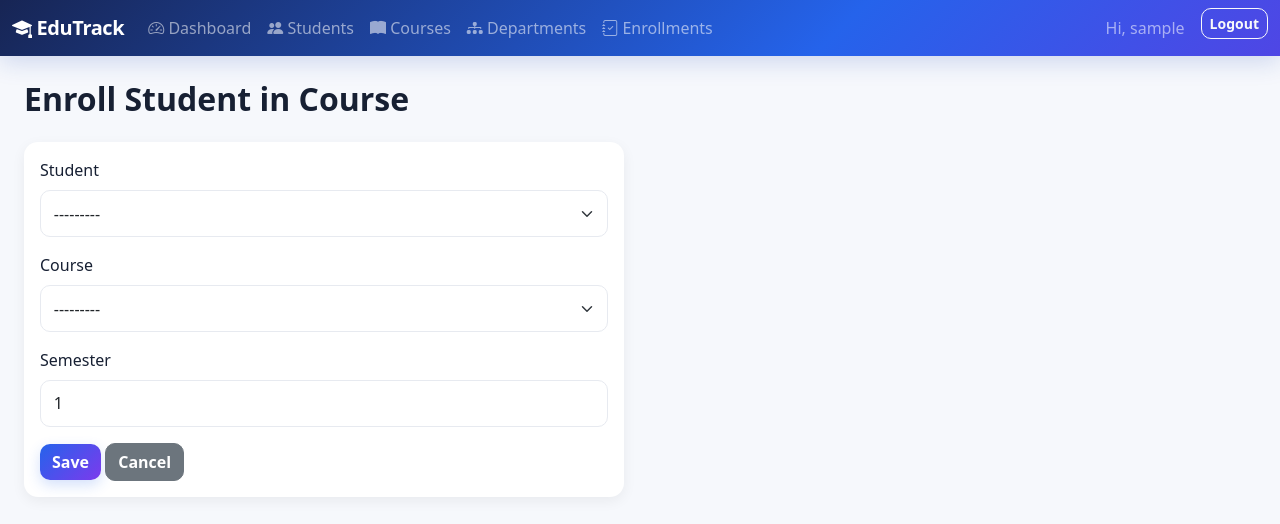
After one commit to iiamhannan/edutrack-django, a Django app: page /enrollments/add/ in a window 1280 px wide. The commit adds this page. Shown: the top 524 px of the page. Run offline with Django 5.2, Linux system fonts and the light colour scheme; the visitor is signed in with stand-in values (Sample User, id 1); data that the repository does not hold is empty.

Commit message:
Add course enrollment system

```diff
--- a/core/forms.py
+++ b/core/forms.py
@@ -1,5 +1,5 @@
 from django import forms
-from .models import Course, Department, Student
+from .models import Course, Department, Student, Enrollment
 
 
 class CourseForm(forms.ModelForm):
@@ -35,3 +35,14 @@ class StudentForm(forms.ModelForm):
             "semester": forms.NumberInput(attrs={"class": "form-control"}),
             "status": forms.Select(attrs={"class": "form-select"}),
         }
+
+
+class EnrollmentForm(forms.ModelForm):
+    class Meta:
+        model = Enrollment
+        fields = ["student", "course", "semester"]
+        widgets = {
+            "student": forms.Select(attrs={"class": "form-select"}),
+            "course": forms.Select(attrs={"class": "form-select"}),
+            "semester": forms.NumberInput(attrs={"class": "form-control"}),
+        }
--- a/core/models.py
+++ b/core/models.py
@@ -47,6 +47,7 @@ class Student(models.Model):
     semester = models.PositiveSmallIntegerField(default=1)
     status = models.CharField(max_length=15, choices=STATUS_CHOICES, default="active")
     enrollment_date = models.DateField(auto_now_add=True)
+    courses = models.ManyToManyField(Course, through="Enrollment", related_name="students")
 
     class Meta:
         ordering = ["roll_no"]
@@ -60,3 +61,17 @@ class Student(models.Model):
 
     def get_absolute_url(self):
         return reverse("core:student-detail", args=[self.pk])
+
+
+class Enrollment(models.Model):
+    student = models.ForeignKey(Student, on_delete=models.CASCADE, related_name="enrollments")
+    course = models.ForeignKey(Course, on_delete=models.CASCADE, related_name="enrollments")
+    semester = models.PositiveSmallIntegerField(default=1)
+    date_enrolled = models.DateField(auto_now_add=True)
+
+    class Meta:
+        unique_together = ("student", "course", "semester")
+        ordering = ["-date_enrolled"]
+
+    def __str__(self):
+        return f"{self.student.roll_no} -> {self.course.code}"
--- /dev/null
+++ b/core/templates/core/enrollment_form.html
@@ -0,0 +1,19 @@
+{% extends "base.html" %}
+{% block title %}Enroll Student | EduTrack{% endblock %}
+{% block content %}
+<h2 class="fw-bold mb-4">Enroll Student in Course</h2>
+<div class="table-card" style="max-width: 600px;">
+  <form method="post">
+    {% csrf_token %}
+    {% for field in form %}
+    <div class="mb-3">
+      <label class="form-label">{{ field.label }}</label>
+      {{ field }}
+      {% if field.errors %}<div class="text-danger small">{{ field.errors }}</div>{% endif %}
+    </div>
+    {% endfor %}
+    <button type="submit" class="btn btn-primary">Save</button>
+    <a href="{% url 'core:enrollment-list' %}" class="btn btn-secondary">Cancel</a>
+  </form>
+</div>
+{% endblock %}
--- a/core/urls.py
+++ b/core/urls.py
@@ -13,6 +13,11 @@ urlpatterns = [
     path("students/<int:pk>/edit/", views.StudentUpdateView.as_view(), name="student-edit"),
     path("students/<int:pk>/delete/", views.StudentDeleteView.as_view(), name="student-delete"),
 
+    # Enrollments
+    path("enrollments/", views.EnrollmentListView.as_view(), name="enrollment-list"),
+    path("enrollments/add/", views.EnrollmentCreateView.as_view(), name="enrollment-add"),
+    path("enrollments/<int:pk>/delete/", views.EnrollmentDeleteView.as_view(), name="enrollment-delete"),
+
     # Courses
     path("courses/", views.CourseListView.as_view(), name="course-list"),
     path("courses/add/", views.CourseCreateView.as_view(), name="course-add"),
--- a/core/views.py
+++ b/core/views.py
@@ -2,9 +2,9 @@ from django.contrib.auth.mixins import LoginRequiredMixin
 from django.urls import reverse_lazy
 from django.views.generic import ListView, CreateView, UpdateView, DeleteView
 
-from .models import Course, Department, Student
+from .models import Course, Department, Student, Enrollment
 from django.views.generic import DetailView
-from .forms import CourseForm, DepartmentForm, StudentForm
+from .forms import CourseForm, DepartmentForm, StudentForm, EnrollmentForm
 
 
 # ---------- Dashboard (placeholder — grows in later commits) ----------
@@ -21,6 +21,7 @@ class HomeView(LoginRequiredMixin, ListView):
         ctx["student_count"] = Student.objects.count()
         ctx["course_count"] = Course.objects.count()
         ctx["department_count"] = Department.objects.count()
+        ctx["enrollment_count"] = Enrollment.objects.count()
         return ctx
 
 
@@ -121,3 +122,27 @@ class StudentDeleteView(LoginRequiredMixin, DeleteView):
     model = Student
     template_name = "core/confirm_delete.html"
     success_url = reverse_lazy("core:student-list")
+
+
+# ---------- Enrollment CRUD ----------
+class EnrollmentListView(LoginRequiredMixin, ListView):
+    model = Enrollment
+    template_name = "core/enrollment_list.html"
+    context_object_name = "enrollments"
+    paginate_by = 15
+
+    def get_queryset(self):
+        return super().get_queryset().select_related("student", "course")
+
+
+class EnrollmentCreateView(LoginRequiredMixin, CreateView):
+    model = Enrollment
+    form_class = EnrollmentForm
+    template_name = "core/enrollment_form.html"
+    success_url = reverse_lazy("core:enrollment-list")
+
+
+class EnrollmentDeleteView(LoginRequiredMixin, DeleteView):
+    model = Enrollment
+    template_name = "core/confirm_delete.html"
+    success_url = reverse_lazy("core:enrollment-list")
--- a/templates/base.html
+++ b/templates/base.html
@@ -24,6 +24,7 @@
         <li class="nav-item"><a class="nav-link" href="{% url 'core:student-list' %}"><i class="bi bi-people-fill"></i> Students</a></li>
         <li class="nav-item"><a class="nav-link" href="{% url 'core:course-list' %}"><i class="bi bi-book-fill"></i> Courses</a></li>
         <li class="nav-item"><a class="nav-link" href="{% url 'core:department-list' %}"><i class="bi bi-diagram-3-fill"></i> Departments</a></li>
+        <li class="nav-item"><a class="nav-link" href="{% url 'core:enrollment-list' %}"><i class="bi bi-journal-check"></i> Enrollments</a></li>
       </ul>
       <ul class="navbar-nav">
         <li class="nav-item"><span class="nav-link text-light-50">Hi, {{ user.username }}</span></li>
```
Also changed, not shown: core/admin.py (+9 -0 lines), core/templates/core/enrollment_list.html (added, +30 -0 lines), core/templates/core/home.html (+12 -3 lines), core/templates/core/student_detail.html (+18 -0 lines), README.md, core/migrations/0003_enrollment_student_courses.py (added).
